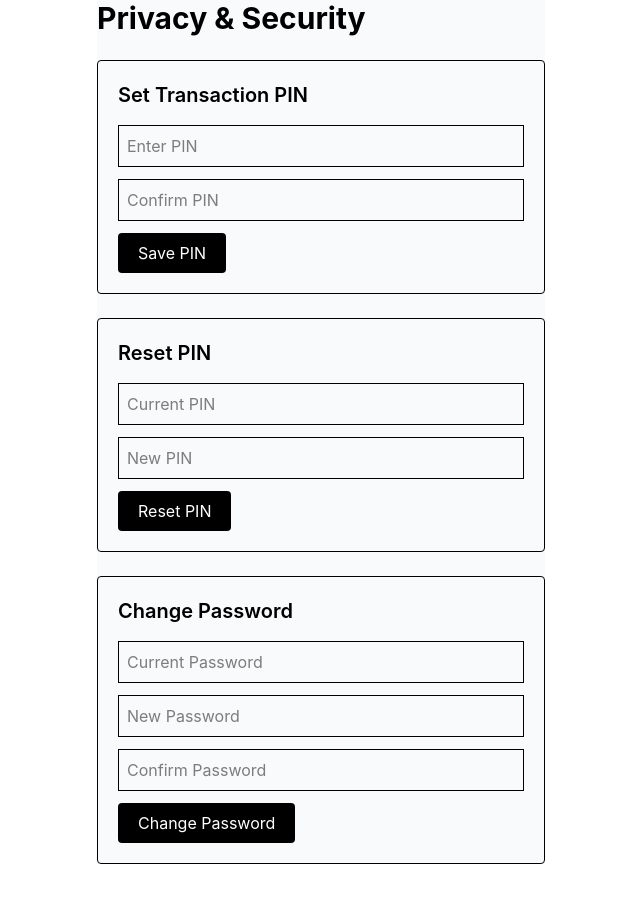
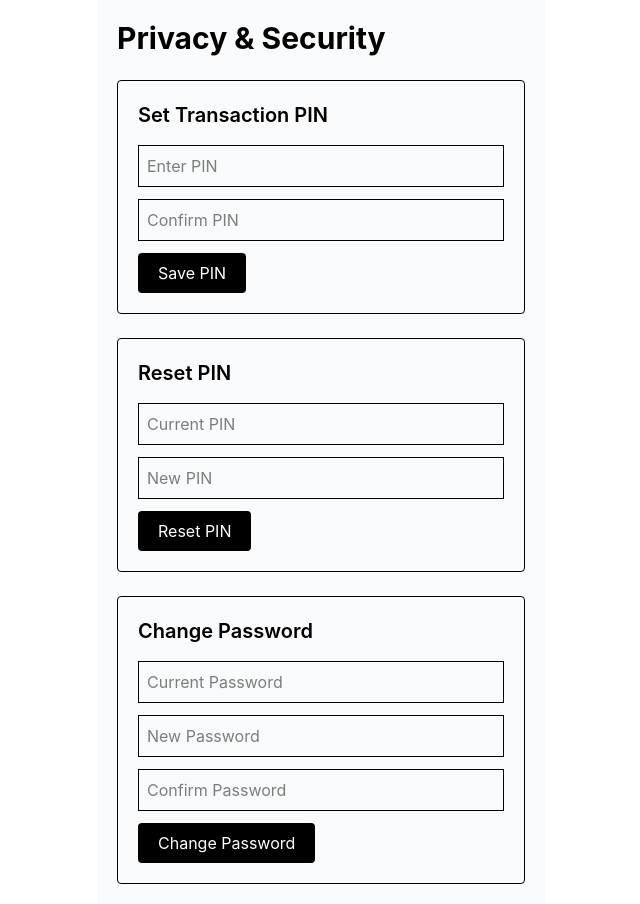
Before and after one commit to DanielApple05/Banking, a React (Vite) app in the folder frontend/: page /security-and-privacy in a window 1280 px wide. Shown: the whole page, without its empty margins (319-959 px from the left). Before the commit the page ends 864 px from the top, so only its background shows below. Built offline with nearby package versions, Linux system fonts and the light colour scheme.

Commit message:
fix: add padding to Security and Privacy page for better layout

```diff
--- a/frontend/src/assets/pages/security-and-privacy.jsx
+++ b/frontend/src/assets/pages/security-and-privacy.jsx
@@ -117,7 +117,7 @@
   };
 
   return (
-    <div className="min-h-screen bg-gray-50 flex flex-col max-w-md mx-auto">
+    <div className="min-h-screen bg-gray-50 flex flex-col max-w-md mx-auto p-5">
 
       <h1 className="text-3xl font-bold mb-6">
         Privacy & Security
```
